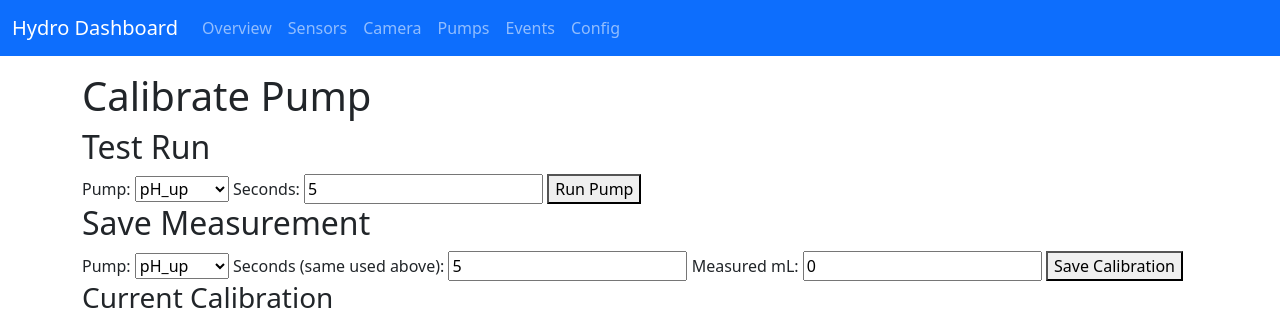
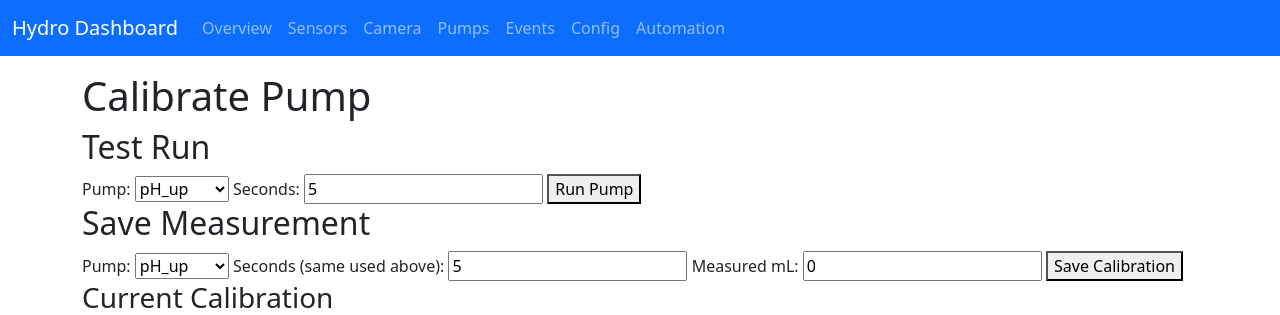
Before and after one commit to Regarnys/hydroponic-controller, a Flask app: page /pumps/calibrate in a window 1280 px wide. Shown: the top 315 px of the page. Run offline with Flask 3, Linux system fonts and the light colour scheme.

Commit message:
Update base.html

```diff
--- a/templates/base.html
+++ b/templates/base.html
@@ -13,12 +13,27 @@
       <a class="navbar-brand" href="{{ url_for('index') }}">Hydro Dashboard</a>
       <div class="collapse navbar-collapse">
         <ul class="navbar-nav me-auto">
-          <li class="nav-item"><a class="nav-link" href="{{ url_for('index') }}">Overview</a></li>
-          <li class="nav-item"><a class="nav-link" href="{{ url_for('sensors.dashboard') }}">Sensors</a></li>
-          <li class="nav-item"><a class="nav-link" href="{{ url_for('camera.camera_dashboard') }}">Camera</a></li>
-          <li class="nav-item"><a class="nav-link" href="{{ url_for('pumps.pump_control_page') }}">Pumps</a></li>
-          <li class="nav-item"><a class="nav-link" href="{{ url_for('events.events_dashboard') }}">Events</a></li>
-          <li class="nav-item"><a class="nav-link" href="{{ url_for('config.config_page') }}">Config</a></li>
+          <li class="nav-item">
+            <a class="nav-link" href="{{ url_for('index') }}">Overview</a>
+          </li>
+          <li class="nav-item">
+            <a class="nav-link" href="{{ url_for('sensors.dashboard') }}">Sensors</a>
+          </li>
+          <li class="nav-item">
+            <a class="nav-link" href="{{ url_for('camera.camera_dashboard') }}">Camera</a>
+          </li>
+          <li class="nav-item">
+            <a class="nav-link" href="{{ url_for('pumps.pump_control_page') }}">Pumps</a>
+          </li>
+          <li class="nav-item">
+            <a class="nav-link" href="{{ url_for('events.events_dashboard') }}">Events</a>
+          </li>
+          <li class="nav-item">
+            <a class="nav-link" href="{{ url_for('config.config_page') }}">Config</a>
+          </li>
+          <li class="nav-item">
+            <a class="nav-link" href="{{ url_for('automation.update_automation_config') }}">Automation</a>
+          </li>
         </ul>
       </div>
     </div>
```
